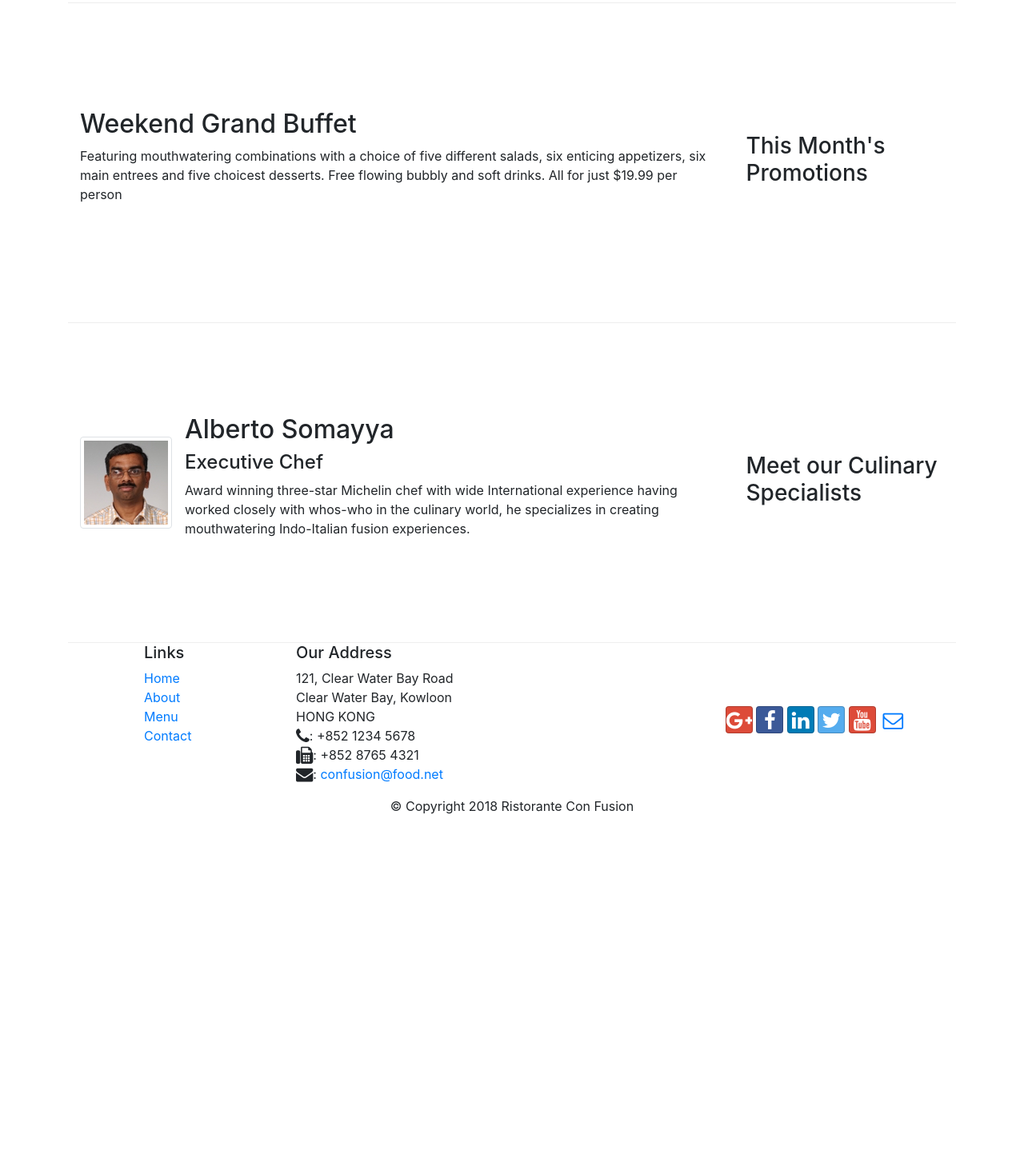
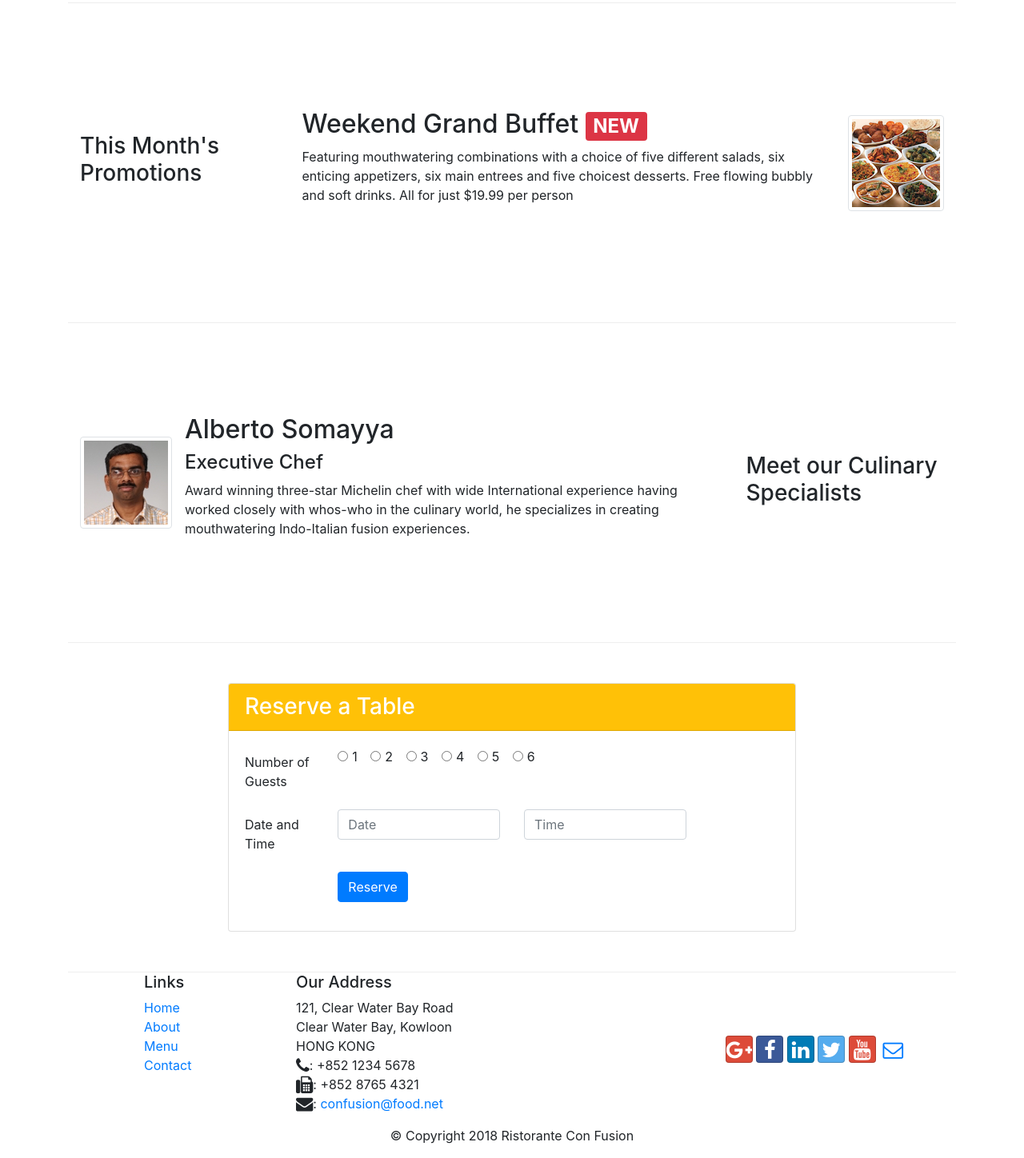
Before and after one commit to quant-shiva/bootstrap001, a website: page index.html in a window 1280 px wide. Shown: the part 680-2128 px from the top of the page at 80% size. Before the commit the page ends 1716 px from the top, so only its background shows below. Drawn offline with nearby package versions, Linux system fonts and the light colour scheme.

Commit message:
Assignment2:adding media,reserve form

```diff
--- a/index.html
+++ b/index.html
@@ -77,8 +77,17 @@
               your culinary senses!
             </p>
           </div>
-          <div class="col-12 col-sm align-self-center">
+          <div class="col-12 col-sm-3 align-self-center">
             <img src="./img/logo.png" alt="" class="img-fluid" />
+          </div>
+          <div class="col-12 col-sm-3 align-self-center">
+            <a
+              role="button"
+              class="btn btn-warning btn-lg btn-block"
+              href="#reserveform"
+            >
+              Reserve Table
+            </a>
           </div>
         </div>
       </div>
@@ -98,10 +107,10 @@
             />
             <div class="media-body">
               <h2>
-                Uthappizza <span class="badge badge-danger">HOT</span
-                ><span class="badge badge-pill badge-secondary">$4.99</span>
+                Uthappizza <span class="badge badge-danger">HOT</span>
+                <span class="badge badge-pill badge-secondary">$4.99</span>
               </h2>
-              <p>
+              <p class="d-none d-sm-block">
                 A unique combination of Indian Uthappam (pancake) and Italian
                 pizza, topped with Cerignola olives, ripe vine cherry tomatoes,
                 Vidalia onion, Guntur chillies and Buffalo Paneer.
@@ -112,17 +121,28 @@
       </div>
 
       <div class="row align-items-center row-content">
-        <div class="col-12 col-sm-4 order-sm-last col-md-3">
+        <div class="col-12 col-sm-4 order-sm-first col-md-3">
           <h3>This Month's Promotions</h3>
         </div>
         <div class="col col-sm col-md">
-          <h2>Weekend Grand Buffet</h2>
-          <p>
-            Featuring mouthwatering combinations with a choice of five different
-            salads, six enticing appetizers, six main entrees and five choicest
-            desserts. Free flowing bubbly and soft drinks. All for just $19.99
-            per person
-          </p>
+          <div class="media">
+            <div class="media-body">
+              <h2>
+                Weekend Grand Buffet <span class="badge badge-danger">NEW</span>
+              </h2>
+              <p class="d-none d-sm-block">
+                Featuring mouthwatering combinations with a choice of five
+                different salads, six enticing appetizers, six main entrees and
+                five choicest desserts. Free flowing bubbly and soft drinks. All
+                for just $19.99 per person
+              </p>
+            </div>
+            <img
+              src="img/buffet.png"
+              class="d-flex ml-3 img-thumbnail align-self-center"
+              alt="buffet"
+            />
+          </div>
         </div>
       </div>
 
@@ -140,7 +160,7 @@
             <div class="media-body">
               <h2>Alberto Somayya</h2>
               <h4>Executive Chef</h4>
-              <p>
+              <p class="d-none d-sm-block">
                 Award winning three-star Michelin chef with wide International
                 experience having worked closely with whos-who in the culinary
                 world, he specializes in creating mouthwatering Indo-Italian
@@ -149,6 +169,126 @@
             </div>
           </div>
         </div>
+      </div>
+      <div class="row row-content align-items-center">
+        <div class="col-sm"></div>
+        <div class="col col-sm-8">
+          <div class="card bg-secondry">
+            <h3 class="card-header bg-warning text-white">Reserve a Table</h3>
+            <div class="card-body">
+              <form action="" id="reserveform">
+                <div class="form-group row">
+                  <label for="guestnumber" class="col-sm-2 col-form-label"
+                    >Number of Guests</label
+                  >
+                  <div class="col col-sm-10" id="guestnumber">
+                    <div class="form-check form-check-inline">
+                      <input
+                        class="form-check-input"
+                        type="radio"
+                        name="inlineRadioOptions"
+                        id="inlineRadio1"
+                        value="option1"
+                      />
+                      <label class="form-check-label" for="inlineRadio1"
+                        >1</label
+                      >
+                    </div>
+                    <div class="form-check form-check-inline">
+                      <input
+                        class="form-check-input"
+                        type="radio"
+                        name="inlineRadioOptions"
+                        id="inlineRadio2"
+                        value="option2"
+                      />
+                      <label class="form-check-label" for="inlineRadio2"
+                        >2</label
+                      >
+                    </div>
+                    <div class="form-check form-check-inline">
+                      <input
+                        class="form-check-input"
+                        type="radio"
+                        name="inlineRadioOptions"
+                        id="inlineRadio3"
+                        value="option3"
+                      />
+                      <label class="form-check-label" for="inlineRadio3"
+                        >3</label
+                      >
+                    </div>
+                    <div class="form-check form-check-inline">
+                      <input
+                        class="form-check-input"
+                        type="radio"
+                        name="inlineRadioOptions"
+                        id="inlineRadio3"
+                        value="option3"
+                      />
+                      <label class="form-check-label" for="inlineRadio3"
+                        >4</label
+                      >
+                    </div>
+                    <div class="form-check form-check-inline">
+                      <input
+                        class="form-check-input"
+                        type="radio"
+                        name="inlineRadioOptions"
+                        id="inlineRadio3"
+                        value="option3"
+                      />
+                      <label class="form-check-label" for="inlineRadio3"
+                        >5</label
+                      >
+                    </div>
+                    <div class="form-check form-check-inline">
+                      <input
+                        class="form-check-input"
+                        type="radio"
+                        name="inlineRadioOptions"
+                        id="inlineRadio3"
+                        value="option3"
+                      />
+                      <label class="form-check-label" for="inlineRadio3"
+                        >6</label
+                      >
+                    </div>
+                  </div>
+                </div>
+                <div class="form-group row">
+                  <label for="date time" class="col-sm-2 col-form-label"
+                    >Date and Time</label
+                  >
+                  <div class="col-sm-4">
+                    <input
+                      type="text"
+                      class="form-control"
+                      id="date"
+                      placeholder="Date"
+                    />
+                  </div>
+                  <div class="col-sm-4">
+                    <input
+                      type="text"
+                      class="form-control"
+                      id="time"
+                      placeholder="Time"
+                    />
+                  </div>
+                </div>
+                <div class="form-group row">
+                  <div class="offset-sm-2 col-sm-10">
+                    <button type="submit" class="btn btn-primary">
+                      Reserve
+                    </button>
+                  </div>
+                </div>
+              </form>
+            </div>
+          </div>
+        </div>
+        <div class="col-sm"></div>
       </div>
     </div>
 
```
